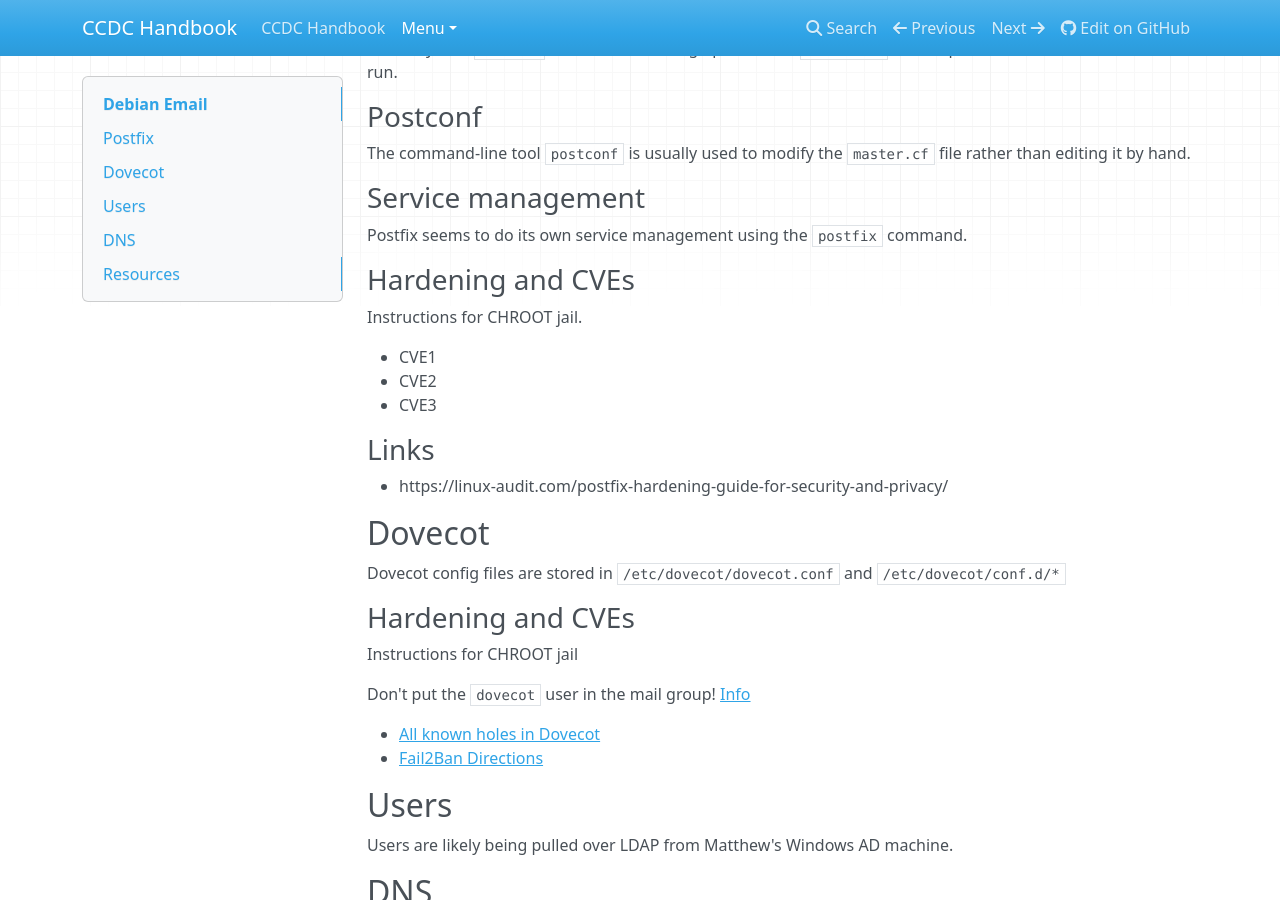
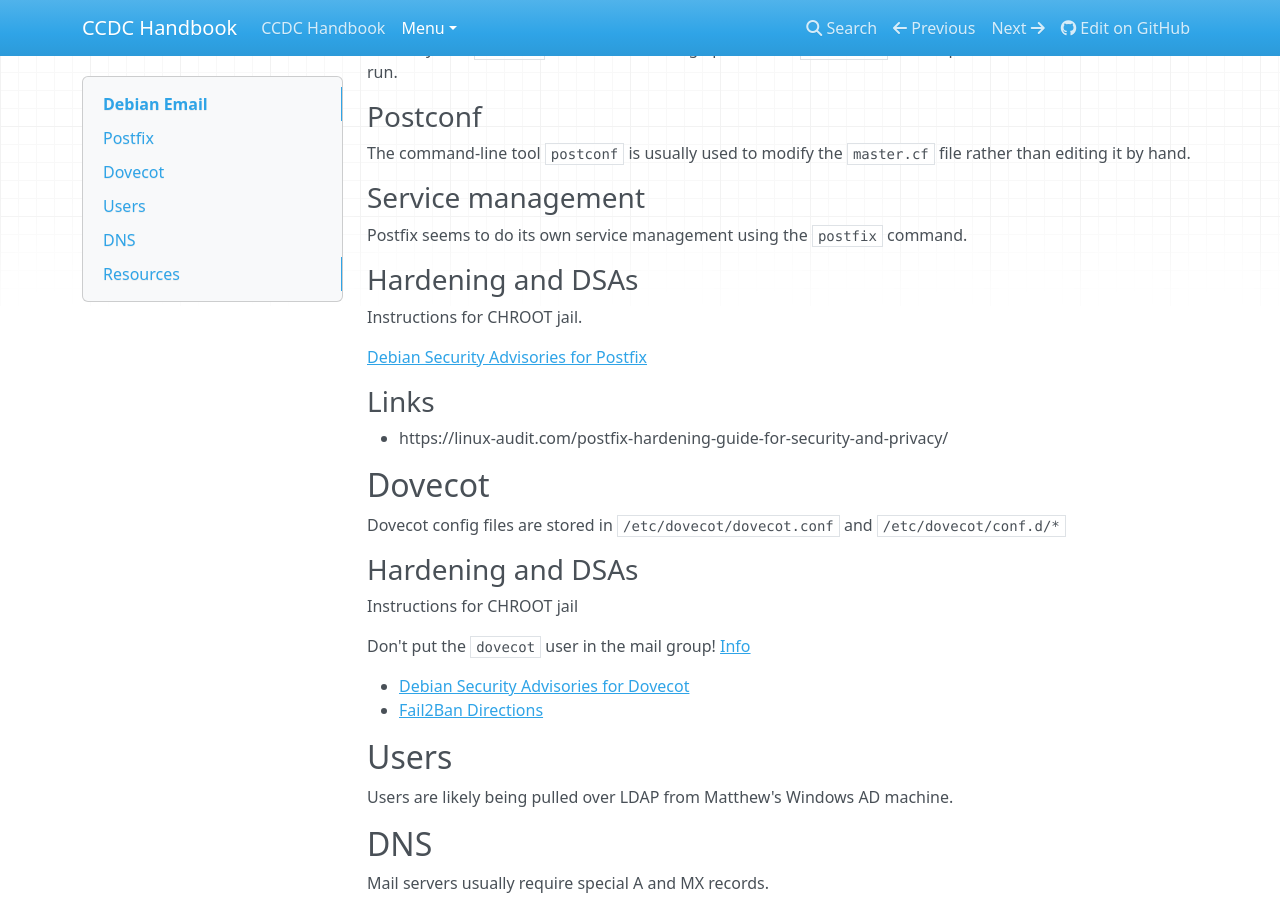
Before and after one commit to ius-csg/ccdc-handbook, an MkDocs documentation site: the page built from docs/Menu/Boxes/Debian-Email.md, in a window 1280 px wide and 900 px high, scrolled down 361 px. Built offline with MkDocs 1.6.1, drawn with Linux system fonts in a browser that asks for light colours; nearby versions of some CDN libraries.

Commit message:
CVEs -> DSAs

```diff
--- a/docs/Menu/Boxes/Debian-Email.md
+++ b/docs/Menu/Boxes/Debian-Email.md
@@ -15,12 +15,10 @@
 ### Service management
 Postfix seems to do its own service management using the `postfix` command.
 
-### Hardening and CVEs
+### Hardening and DSAs
 Instructions for CHROOT jail.
 
-* CVE1
-* CVE2
-* CVE3
+[Debian Security Advisories for Postfix](https://security-tracker.debian.org/tracker/source-package/postfix)
 
 ### Links
 * https://linux-audit.com/postfix-hardening-guide-for-security-and-privacy/
@@ -28,12 +26,12 @@
 ## Dovecot
 Dovecot config files are stored in `/etc/dovecot/dovecot.conf` and `/etc/dovecot/conf.d/*`
 
-### Hardening and CVEs
+### Hardening and DSAs
 Instructions for CHROOT jail
 
 Don't put the `dovecot` user in the mail group! [Info](https://wiki1.dovecot.org/VirtualUsers)
 
-* [All known holes in Dovecot](https://www.dovecot.org/security.html)
+* [Debian Security Advisories for Dovecot](https://security-tracker.debian.org/tracker/source-package/dovecot)
 * [Fail2Ban Directions](https://wiki1.dovecot.org/HowTo/Fail2Ban)
 
 ## Users
```
